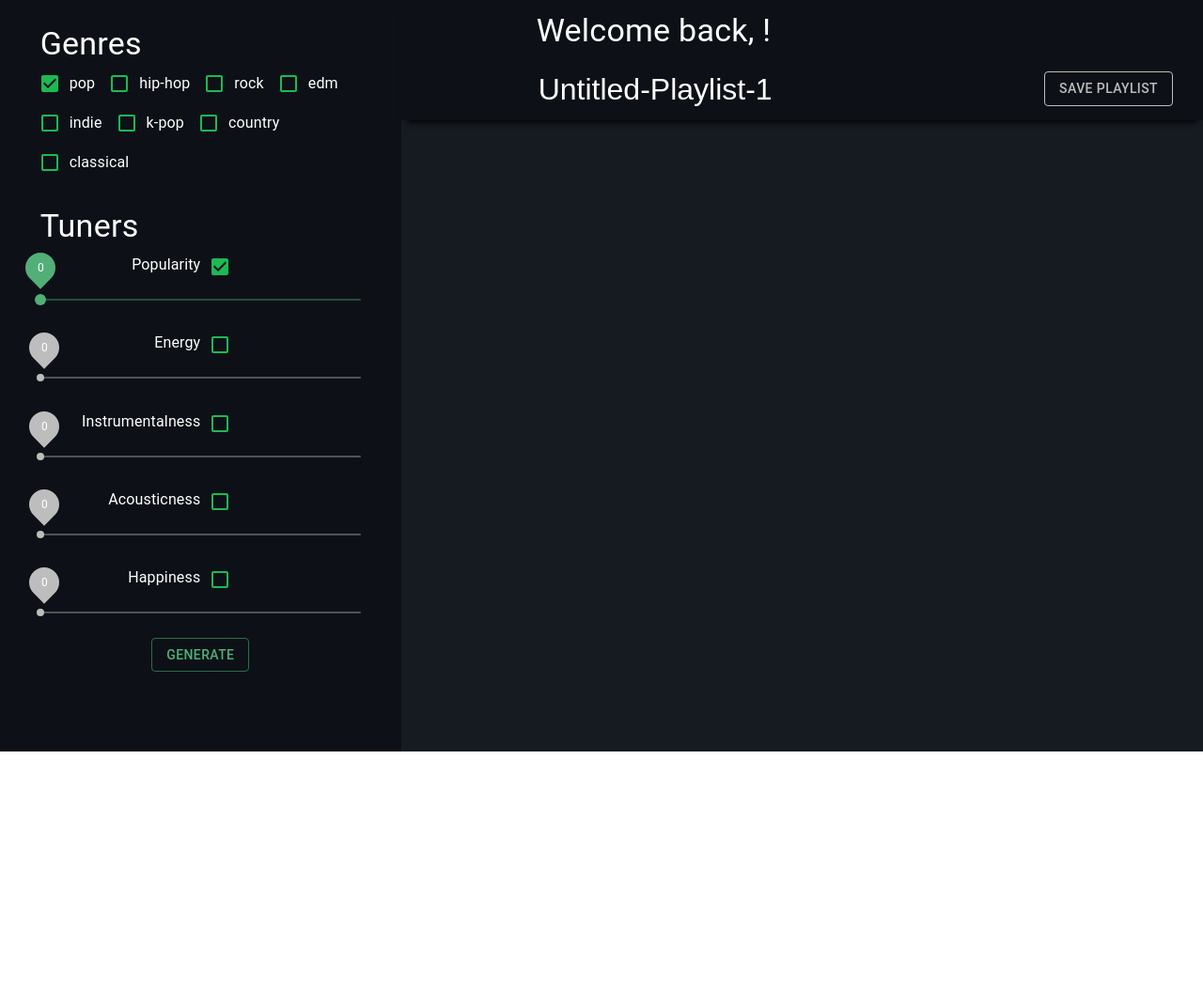
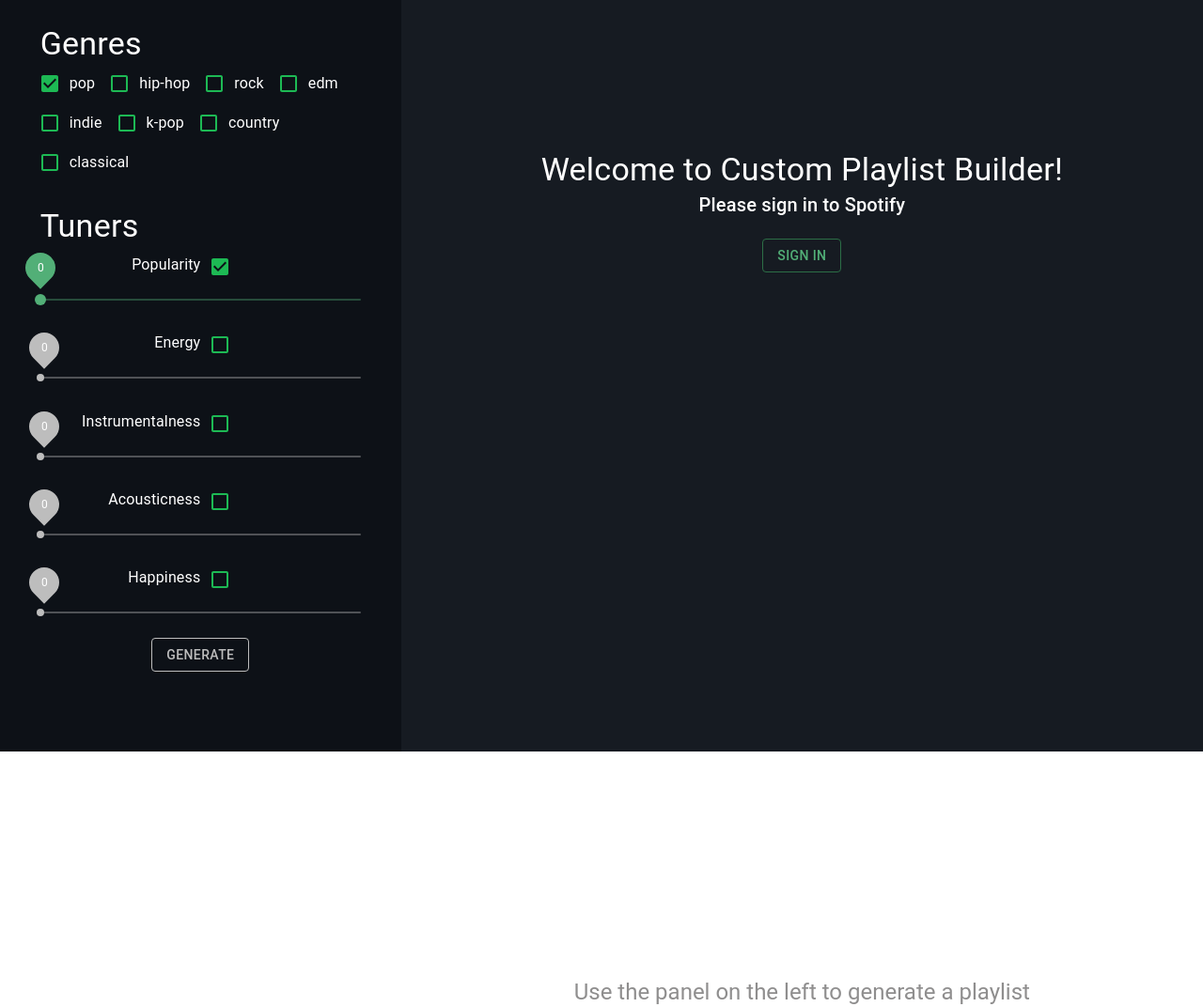
Before and after one commit to akeller98/custom-playlist-builder, a React (Create React App) app in the folder custom-playlist-builder/: page / in a window 1280 px wide. Shown: the whole page at 94% size. Before the commit the page ends 800 px from the top, so only its background shows below. Built offline with nearby package versions, Linux system fonts and the light colour scheme; no server answers.

Commit message:
Snackbars and default text

```diff
--- a/custom-playlist-builder/src/App.css
+++ b/custom-playlist-builder/src/App.css
@@ -84,7 +84,7 @@
   height: 50%;
 }
 
-.welcome-text {
+.hello-text {
   height: 100%;
   margin-left: 9em;
   padding-top: 0.75em;
@@ -119,3 +119,18 @@
   width: 100%;
   margin-top: 5em;
 }
+
+.welcome-text {
+  width: 100%;
+  height: 100%;
+}
+
+.instruction-text {
+  margin-top: 15em;
+  color: #8f8e8e;
+}
+
+.no-found-text {
+  margin-top: 15em;
+  color: #8f8e8e;
+}
--- a/custom-playlist-builder/src/App.tsx
+++ b/custom-playlist-builder/src/App.tsx
@@ -9,6 +9,10 @@
 import { CircularProgressBar } from './components/shared/CircularProgressBar';
 import MetricSlider from './components/MetricSlider/MetricSlider';
 import GenreSelector from './components/GenreSelector/GenreSelector';
+import { AlertMessage } from './components/helpers/AlertEnum';
+import { SnackbarNotif } from './components/Snackbar/SnackbarNotif';
+import SignInModal from './components/Modal/SignInModal';
+import { WelcomeText } from './components/WelcomeText/WelcomeText';
 import './App.css';
 
 function App() {
@@ -36,13 +40,14 @@
     let parsed = queryString.parse(window.location.search).access_token;
     if (typeof parsed === "string") {
       setAccessToken(parsed)
+    } else {
+      return;
     }
     fetch('https://api.spotify.com/v1/me', {
       headers: {'Authorization': 'Bearer ' + parsed}
     }).then(res => res.json())
     .then(data => {
       setUserData(data);
-      console.log(data);
     });
   }, [])
 
@@ -81,6 +86,12 @@
 
   function handleVisibleChange(newVisible: boolean) {
     setIsVisible(newVisible);
+  }
+
+  function handleSnackbarClose(isClosed: boolean) {
+    if (isClosed) {
+      setMessage('');
+    }
   }
 
   function generateSeedGenres(): string {
@@ -125,7 +136,7 @@
     let check: boolean = selected.every((e) => {return !e});
     if (check) {
       setIsPlaylistLoading(false);
-      setMessage('Insufficient Genres');
+      setMessage(AlertMessage.GenreError);
       return;
     }
     setSpotifyRes({seeds: [], tracks: []});
@@ -157,7 +168,7 @@
     }).then(res => res.json())
       .then(data => {
         if (data.error) {
-          setMessage('Token Expired');
+          setMessage(AlertMessage.TokenError);
           setIsSaveLoading(false);
           return;
         }
@@ -180,9 +191,10 @@
           .then(data => {
             if (data.error) {
               setIsSaveLoading(false);
-              setMessage('Token Expired');
+              setMessage(AlertMessage.TokenError);
               return;
             }
+            setMessage(AlertMessage.SaveSuccess);
             setIsSaveLoading(false);
             console.log(data);
           })
@@ -234,18 +246,23 @@
                 onChange={handleHappinessChange}
                 initEnabled={false}
                 />
-              <GreenButton variant="outlined" color="primary" onClick={onGenerate}>
+              <GreenButton className={accessToken === '' ? "save-button" : ''} variant="outlined" color="primary" onClick={onGenerate} disabled={accessToken === ''}>
                 Generate
               </GreenButton>
             </div>
           </div>
         </Grid>
         <Grid item lg={8} md={8} sm={12} xs={12} className="display-panel">
-          {isVisible &&
+          {accessToken === '' &&
+            <div className="welcome-text">
+              <WelcomeText />
+            </div>
+          }
+          {isVisible && accessToken !== '' &&
             <div className="display-header">
               <img src={userData.images[0].url} className="user-image" alt={userData.display_name}/>
                 <div className="user-data">
-                  <div className="welcome-text">
+                  <div className="hello-text">
                     <Typography variant="h4">
                       {`Welcome back, ${userData.display_name}!`}
                     </Typography>
@@ -301,11 +318,28 @@
               <CircularProgressBar />
             </div>
           }
+          {spotifyRes.seeds.length === 0 && !isPlaylistLoading &&
+            <div className="instruction-text">
+              <Typography variant="h5">Use the panel on the left to generate a playlist</Typography>
+            </div>
+          }
+          {spotifyRes.seeds.length !== 0 && spotifyRes.tracks.length === 0 && !isPlaylistLoading &&
+            <div className="no-found-text">
+              <Typography variant="h5">We couldn't find any music!</Typography>
+              <Typography variant="h6">Try a different search</Typography>
+            </div>
+          }
           {spotifyRes.tracks.length !==0 && spotifyRes.seeds.length !==0 &&
             <SpotifyList tracks={spotifyRes.tracks} onChange={handleVisibleChange}/>
           }
+          {message !== '' &&
+            <SnackbarNotif isOpen={true} message={message} onClose={handleSnackbarClose}/>
+          }
         </Grid>
       </Grid>
+      {message === AlertMessage.TokenError &&
+        <SignInModal />
+      }
     </div>
   );
 }
--- /dev/null
+++ b/custom-playlist-builder/src/components/Modal/SignInModal.tsx
@@ -0,0 +1,69 @@
+import React from 'react';
+import { makeStyles, Theme, createStyles } from '@material-ui/core/styles';
+import Modal from '@material-ui/core/Modal';
+import Typography from '@material-ui/core/Typography';
+import { GreenButton } from '../shared/GreenButton';
+
+const useStyles = makeStyles((theme: Theme) =>
+  createStyles({
+    paper: {
+      width: '25%',
+      backgroundColor: '#424242',
+      border: '2px solid #000',
+      boxShadow: theme.shadows[5],
+      padding: theme.spacing(2, 4, 3),
+      marginLeft: '38%',
+      marginTop: '15%',
+      color: 'white'
+    },
+    signInButton: {
+      textAlign: 'center'
+    },
+    modalBody: {
+      textAlign: 'center'
+    }
+  }),
+);
+
+export default function SignInModal() {
+  const classes = useStyles();
+  const [open, setOpen] = React.useState(false);
+
+  const handleOpen = () => {
+    setOpen(true);
+  };
+
+  const handleClose = () => {
+    setOpen(false);
+  };
+
+  const onClick = (event: any) => {
+    event.preventDefault();
+    window.location.href='http://localhost:8888/login';
+  }
+
+  return (
+    <div>
+      <Modal
+        open={true}
+        onClose={handleClose}
+        aria-labelledby="simple-modal-title"
+        aria-describedby="simple-modal-description"
+      >
+        <div className={classes.paper}>
+          <Typography variant="h4">Uh oh!</Typography>
+          <br />
+          <div className={classes.modalBody}>
+            <Typography id="simple-modal-description">
+              Looks like your token expired. Please sign in again:
+            </Typography>
+          </div>
+          <br />
+          <div className={classes.signInButton}>
+            <GreenButton variant="outlined" color="primary" onClick={onClick}>Sign In</GreenButton>
+          </div>
+        </div>
+      </Modal>
+    </div>
+  );
+}
--- a/custom-playlist-builder/src/components/Snackbar/SnackbarNotif.tsx
+++ b/custom-playlist-builder/src/components/Snackbar/SnackbarNotif.tsx
@@ -1,7 +1,8 @@
-import React from 'react';
+import React, { useEffect } from 'react';
 import Snackbar from '@material-ui/core/Snackbar';
 import MuiAlert, { AlertProps } from '@material-ui/lab/Alert';
 import { makeStyles, Theme } from '@material-ui/core/styles';
+import { AlertVariant, AlertMessage, AlertString } from '../helpers/AlertEnum';
 
 function Alert(props: AlertProps) {
     return <MuiAlert elevation={6} variant="filled" {...props} />;
@@ -10,15 +11,35 @@
 const useStyles = makeStyles((theme: Theme) => ({
     root: {
       width: '100%',
+      height: '2em',
       '& > * + *': {
         marginTop: theme.spacing(2),
       },
+      zIndex: 100,
     },
 }));
 
-export function SnackbarNotif(props: any) {
+export function SnackbarNotif(props: {isOpen: boolean, message: string, onClose: (isClosed: boolean) => void}) {
     const classes = useStyles();
-    const [open, setOpen] = React.useState(false);
+    const [open, setOpen] = React.useState(props.isOpen);
+    let severity: any = '';
+    let alertString: string = '';
+
+    useEffect(() => {
+        props.onClose(!open);
+    }, [open])
+
+    if (props.message === AlertMessage.GenreError) {
+        severity = AlertVariant.INSUFFICIENT_GENRES;
+        alertString = AlertString.GenreError;
+    } else if (props.message === AlertMessage.TokenError) {
+        severity = AlertVariant.TOKEN_EXPIRED;
+        alertString = AlertString.TokenError;
+    } else {
+        severity = AlertVariant.SAVE_SUCCESS;
+        alertString = AlertString.SaveSuccess;
+    }
+
     const handleClose = (event?: React.SyntheticEvent, reason?: string) => {
         if (reason === 'clickaway') {
           return;
@@ -29,14 +50,10 @@
     return (
         <div className={classes.root}>
             <Snackbar open={open} autoHideDuration={6000} onClose={handleClose}>
-                <Alert onClose={handleClose} severity="success">
-                This is a success message!
+                <Alert onClose={handleClose} severity={severity}>
+                    {alertString}
                 </Alert>
             </Snackbar>
-            <Alert severity="error">This is an error message!</Alert>
-            <Alert severity="warning">This is a warning message!</Alert>
-            <Alert severity="info">This is an information message!</Alert>
-            <Alert severity="success">This is a success message!</Alert>
         </div>
     );
 }
--- /dev/null
+++ b/custom-playlist-builder/src/components/WelcomeText/WelcomeText.css
@@ -0,0 +1,4 @@
+.welcome-text {
+    box-sizing: border-box;
+    padding-top: 5em;
+}
--- /dev/null
+++ b/custom-playlist-builder/src/components/WelcomeText/WelcomeText.tsx
@@ -0,0 +1,19 @@
+import Typography from '@material-ui/core/Typography';
+import { GreenButton } from '../shared/GreenButton';
+import './WelcomeText.css';
+
+export function WelcomeText() {
+    const onClick = (event: any) => {
+        event.preventDefault();
+        window.location.href='http://localhost:8888/login';
+    }
+
+    return (
+        <div className="welcome-text">
+            <Typography variant="h4">Welcome to Custom Playlist Builder!</Typography>
+            <Typography variant="h6">Please sign in to Spotify</Typography>
+            <br />
+            <GreenButton variant="outlined" color="primary" onClick={onClick}>Sign In</GreenButton>
+        </div>
+    )
+}
--- /dev/null
+++ b/custom-playlist-builder/src/components/helpers/AlertEnum.tsx
@@ -0,0 +1,18 @@
+
+export enum AlertMessage {
+    GenreError = 'INSUFFICIENT_GENRES',
+    TokenError = 'TOKEN_EXPIRED',
+    SaveSuccess = 'SAVE_SUCCESS'
+}
+
+export const AlertVariant = {
+    INSUFFICIENT_GENRES: 'error',
+    TOKEN_EXPIRED: 'error',
+    SAVE_SUCCESS: 'success'
+}
+
+export enum AlertString {
+    GenreError = 'Please select at least one genre',
+    TokenError = 'Your token has expired.',
+    SaveSuccess = 'Playlist saved successfully!'
+}
```
Also changed, not shown: 1 other file (tests, documents, lock files or other folders).
